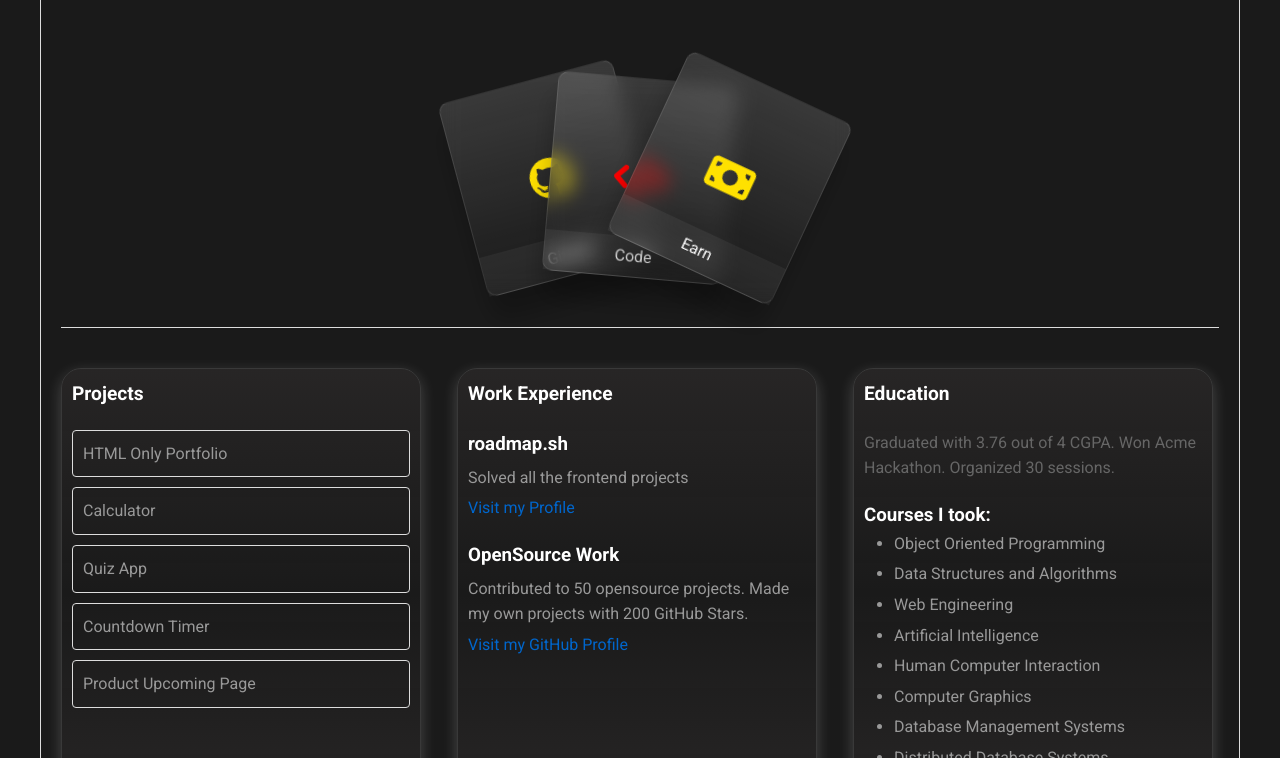
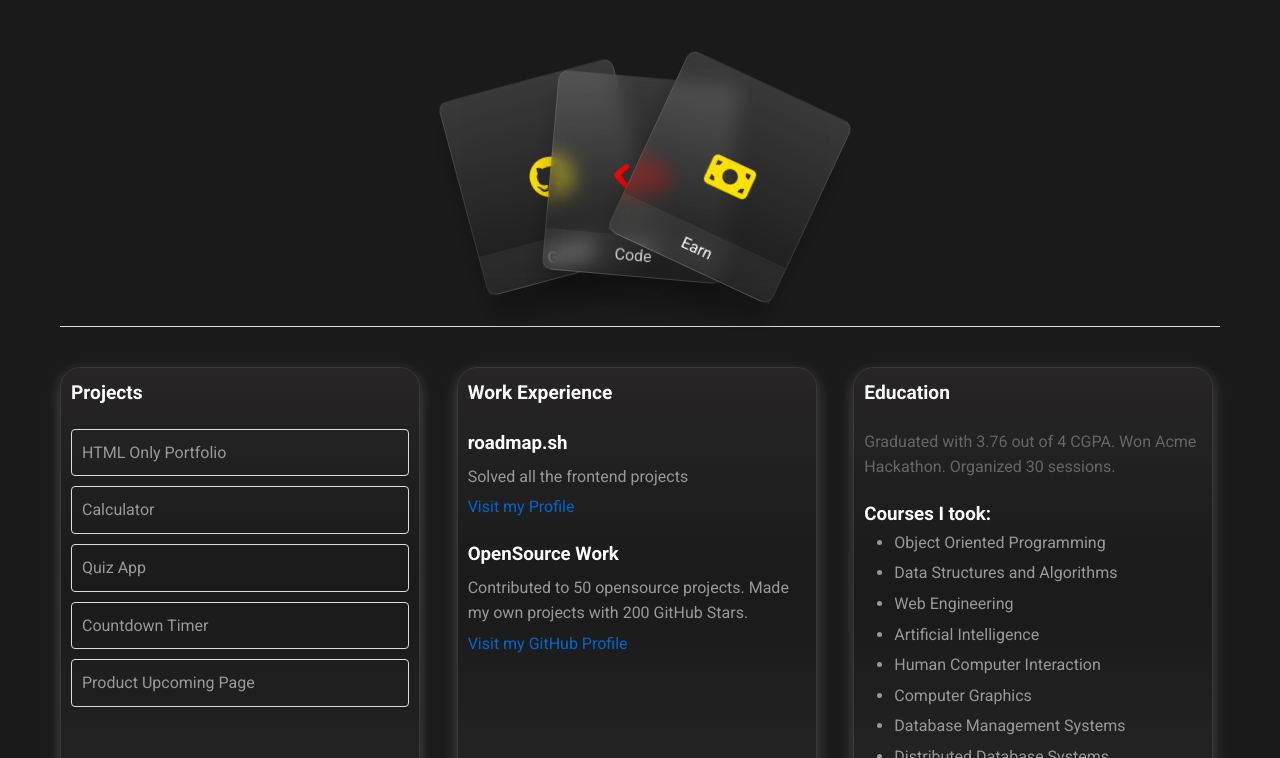
Before and after one commit to coco-lider/developer, a plain HTML site: page index.html in a window 1280 px wide. Shown: the part 103-861 px from the top of the page. Drawn offline with Linux system fonts and the light colour scheme; a web font is replaced by a local one.

Commit message:
first commit

```diff
--- a/styles.css
+++ b/styles.css
@@ -16,7 +16,7 @@ body {
     max-width: 1200px;
     margin: 0 auto;
     padding: 0 20px;
-    border: 1px solid #ddd;
+    /* border: 1px solid #ddd; */
 }
 
 /* Header styles */
```
